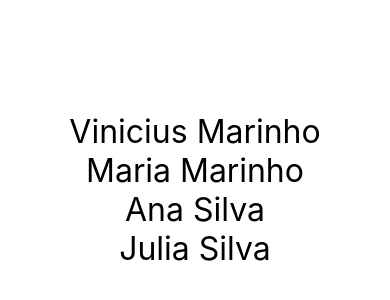
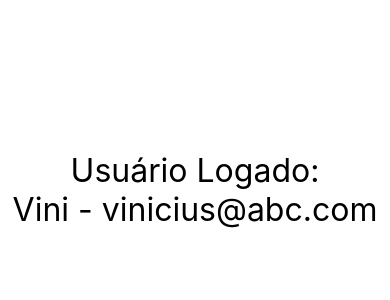
Before and after one commit to vmarinho22/Fundamentos-React-Native, a React Native app: screen / in a window 390 px wide. Shown: the part 232-532 px from the top of the page. Built offline with nearby package versions, Linux system fonts and the light colour scheme.

Commit message:
Criando componente de testes

```diff
--- a/src/App.js
+++ b/src/App.js
@@ -13,13 +13,19 @@
 // import ContadorV2 from './components/contator/ContatoV2'
 // import Defirenciar from './components/Diferenciar'
 // import ParImpar from './components/ParImpar'
-import Familia from './components/relacao/Familia'
-import Membro from './components/relacao/Membro'
+// import Familia from './components/relacao/Familia'
+// import Membro from './components/relacao/Membro'
+import UsuarioLogado from './components/UsuarioLogado'
 
 
 
 export default () => (
     <SafeAreaView style={style.App}>
+        <UsuarioLogado usuario={{nome: 'Vini', email: 'vinicius@abc.com'}}/>
+
+        {/* <Contador inicial={100} passo={13}/> */}
+
+        {/* <Aleatorio min={1} max={60}/>
         <Familia>
             <Membro nome="Vinicius" sobrenome="Marinho" />
             <Membro nome="Maria" sobrenome="Marinho" />
@@ -28,10 +34,6 @@
             <Membro nome="Ana" sobrenome="Silva" />
             <Membro nome="Julia" sobrenome="Silva" />
         </Familia>
-
-        {/* <Contador inicial={100} passo={13}/> */}
-
-        {/* <Aleatorio min={1} max={60}/>
         <ParImpar num={3}/>
         <Defirenciar/>
         <ContadorV2/>
--- /dev/null
+++ b/src/components/If.js
@@ -0,0 +1,7 @@
+export default (props) =>{
+    if(props.teste){
+        return props.children
+    }else{
+        return false
+    }
+}
--- /dev/null
+++ b/src/components/UsuarioLogado.js
@@ -0,0 +1,20 @@
+import React from 'react'
+import {SafeAreaView,Text} from 'react-native'
+import Estilo from './estilo'
+import If from './If'
+
+export default (props) =>{
+    const usuario = props.usuario || {}
+    return(
+        <React.Fragment>
+            <If teste={usuario && usuario.nome && usuario.email}>
+                <Text style={Estilo.txtG}>
+                    Usuário Logado:
+                </Text>
+                <Text style={Estilo.txtG}>
+                {usuario.nome} - {usuario.email}
+                </Text>
+            </If>
+        </React.Fragment>
+    )
+}
```
